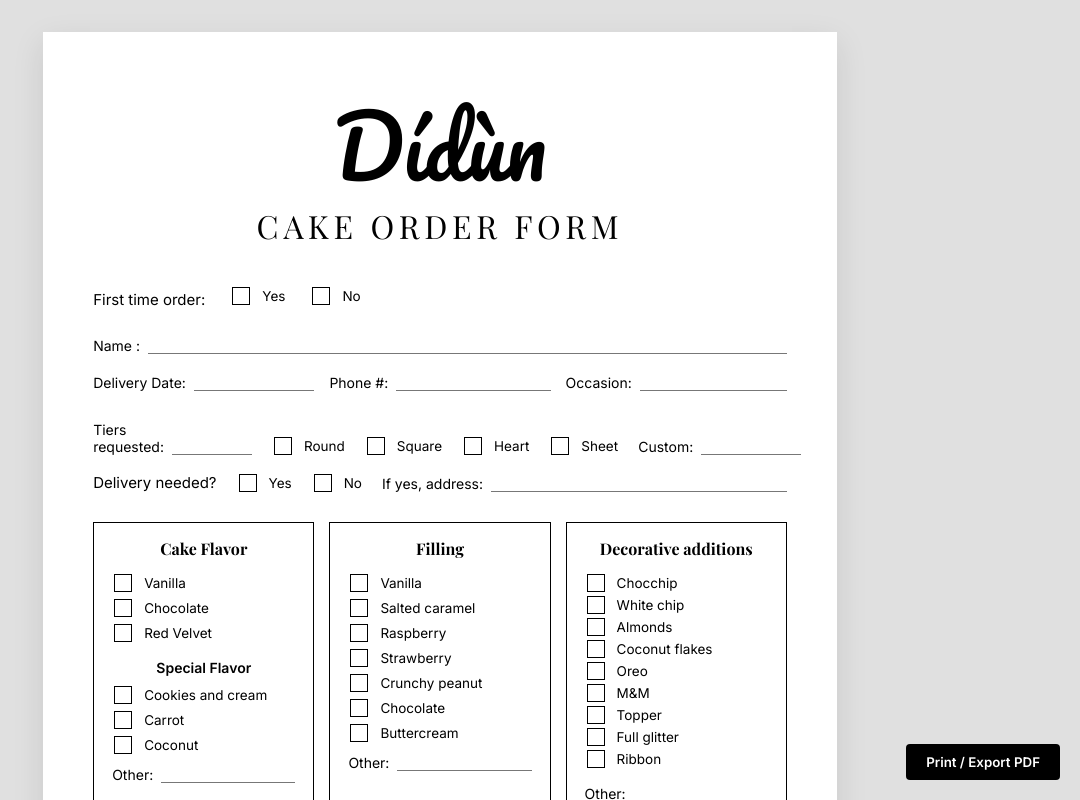
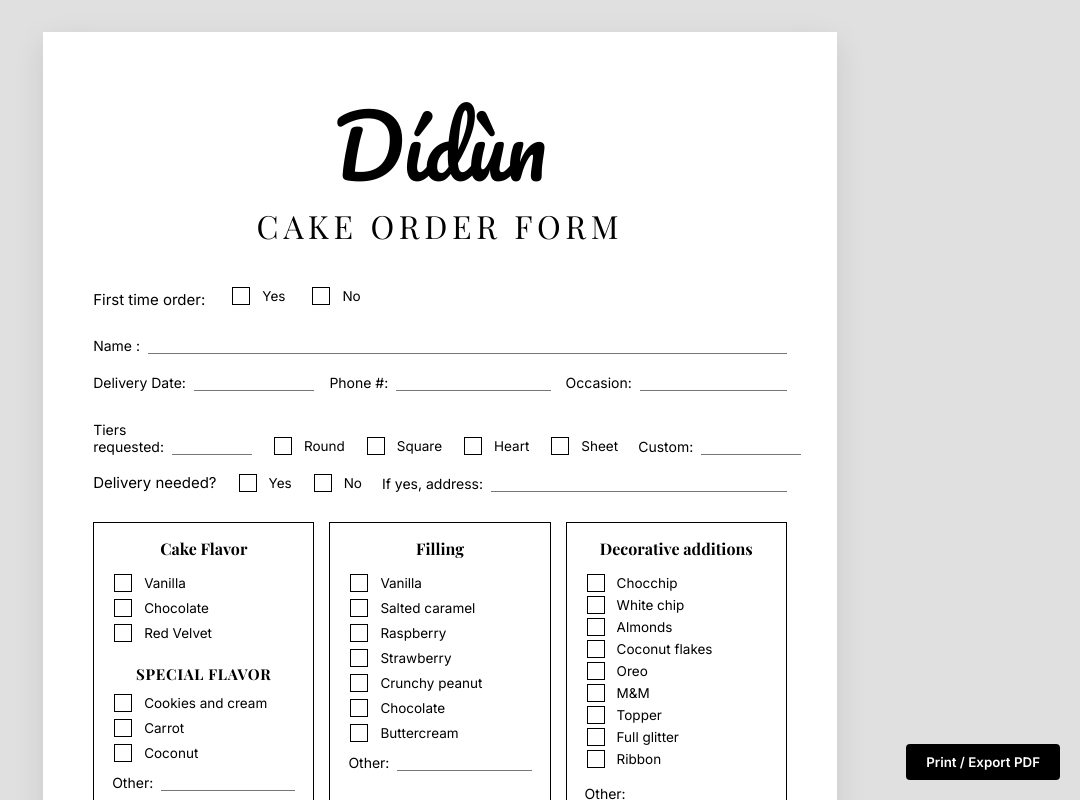
Before and after one commit to joethesaint/didun-cake-form, a React (Vite) app: page / in a window 1280 px wide. Shown: the top 800 px of the page, without its empty margins (200-1280 px from the left). Built offline with nearby package versions, Linux system fonts and the light colour scheme; a web font is replaced by a local one.

Commit message:
Match Special Flavor styling with main titles

```diff
--- a/src/index.css
+++ b/src/index.css
@@ -132,9 +132,12 @@ body {
 
 .sub-header {
   font-weight: 700;
-  margin: 10px 0;
-  font-size: 14px;
+  margin: 15px 0 10px 0;
+  font-size: 15px;
   text-align: center;
+  font-family: var(--font-serif);
+  text-transform: uppercase;
+  letter-spacing: 0.05em;
 }
 
 .note-list {
```
